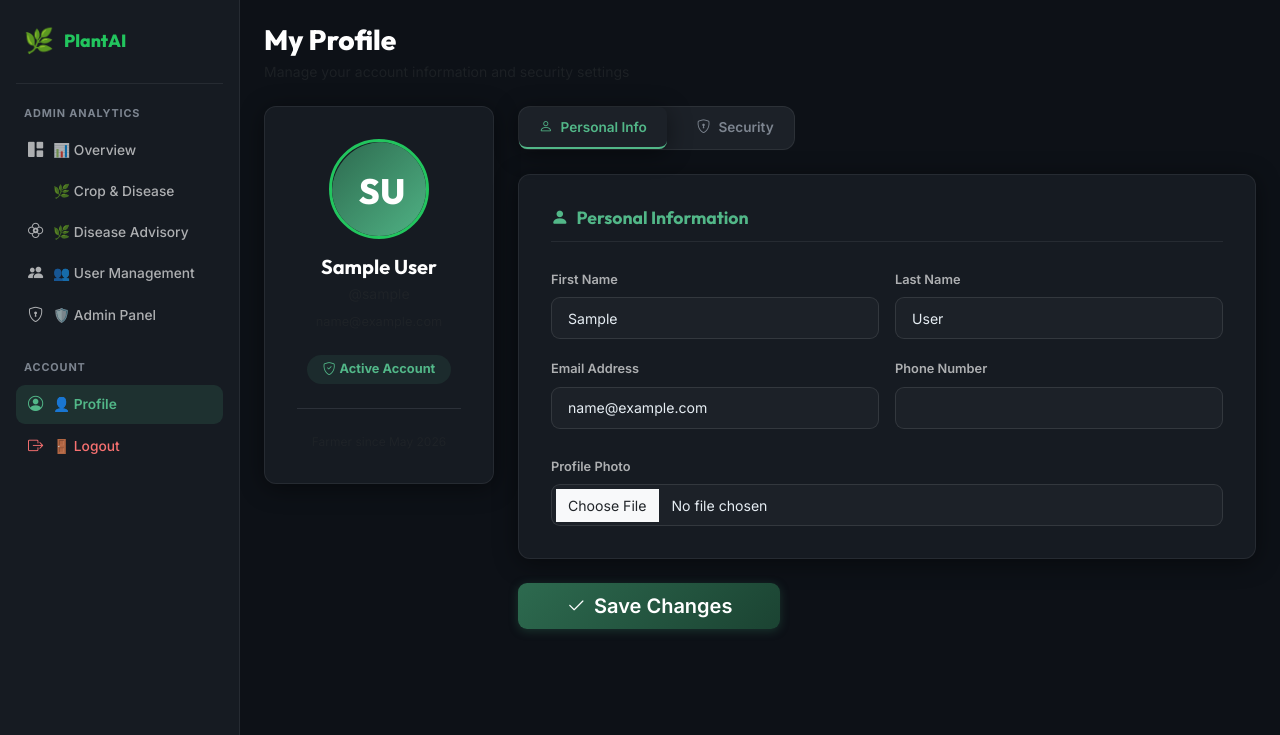
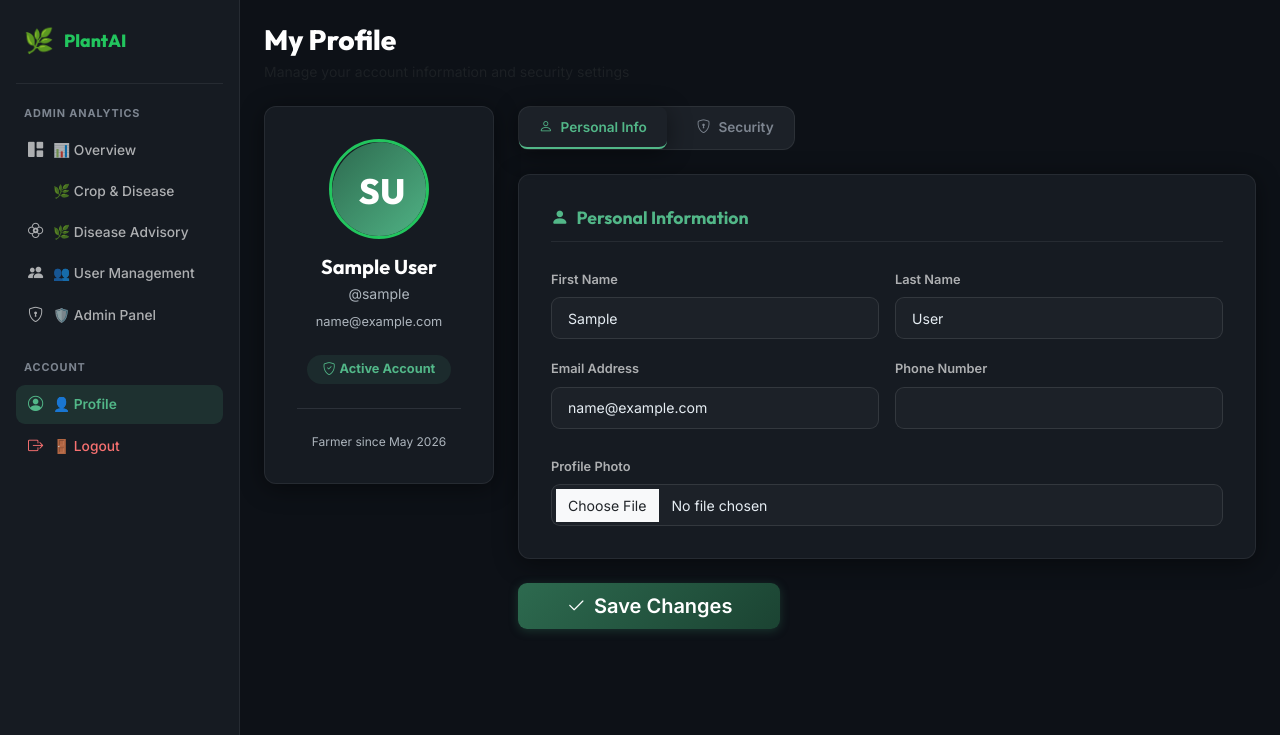
Before and after one commit to RNiruke/Smart_plant_disease_detection, a Django app: page /accounts/profile/ in a window 1280 px wide. Shown: the part 65-800 px from the top of the page. Run offline with Django 5.2, Linux system fonts and the light colour scheme; the visitor is signed in with stand-in values (Sample User, id 1).

Commit message:
Updated advisory and profile templates

```diff
--- a/templates/accounts/profile.html
+++ b/templates/accounts/profile.html
@@ -29,8 +29,10 @@
           </div>
 
           <h5 class="fw-700 text-white mb-1" style="font-family:'Outfit',sans-serif;">{{ user.get_full_name|default:user.username }}</h5>
-          <p class="text-muted small mb-2">@{{ user.username }}</p>
-          <p class="text-muted x-small mb-4" style="font-size:0.8rem; word-break:break-all;">{{ user.email }}</p>
+          <!-- Color adjusted to light gray so the username is readable on the dark profile card background. -->
+          <p class="small mb-2" style="color:#adb5bd;">@{{ user.username }}</p>
+          <!-- Color adjusted to light gray so the email is readable on the dark profile card background. -->
+          <p class="x-small mb-4" style="font-size:0.8rem; word-break:break-all; color:#adb5bd;">{{ user.email }}</p>
 
           <div class="badge bg-success-soft px-3 py-2" style="background:rgba(82,183,136,0.1); color:#52b788; border-radius:30px; font-size:0.8rem;">
             <i class="bi bi-shield-check me-1"></i>Active Account
@@ -38,7 +40,8 @@
 
           <hr class="border-secondary my-4" />
 
-          <p class="text-muted x-small mb-0" style="font-size:0.75rem;">
+          <!-- Color adjusted to light gray so the joined-date text is readable on the dark profile card background. -->
+          <p class="x-small mb-0" style="font-size:0.75rem; color:#adb5bd;">
             Farmer since {{ user.date_joined|date:"F Y" }}
           </p>
         </div>
```
Also changed, not shown: templates/advisory/admin_table.html (+11 -1 lines), templates/advisory/advisory_list.html (+5 -2 lines).
